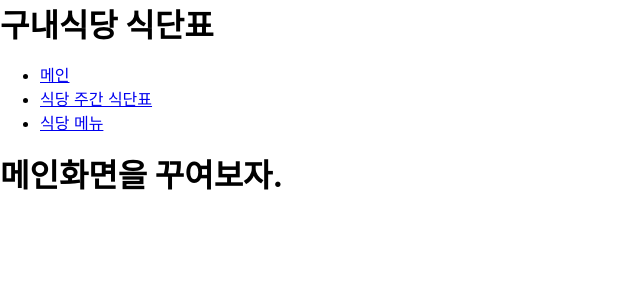
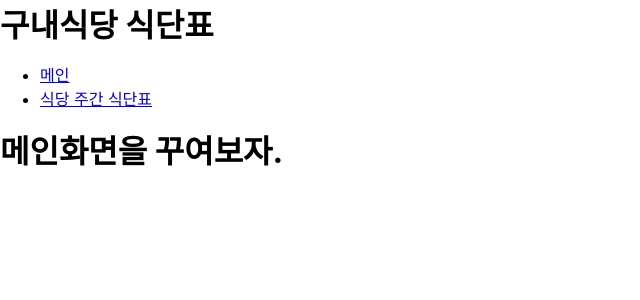
Before and after one commit to codeyaki/mtvs_cafeteria, a React (Create React App) app in the folder client/: page / in a window 1280 px wide. Shown: the top 300 px of the page, without its empty margins (0-640 px from the left). Built offline with nearby package versions, Linux system fonts and the light colour scheme.

Commit message:
react 메뉴 버튼 숨기기

```diff
--- a/client/src/components/commons/Navbar.js
+++ b/client/src/components/commons/Navbar.js
@@ -8,7 +8,7 @@ function Navbar(){
             <ul>
                 <li><NavLink to="/">메인</NavLink></li>
                 <li><NavLink to="/weekplans">식당 주간 식단표</NavLink></li>
-                <li><NavLink to="/menus">식당 메뉴</NavLink></li>
+                {/* <li><NavLink to="/menus">식당 메뉴</NavLink></li> */}
             </ul>
         </div>
     );
```
